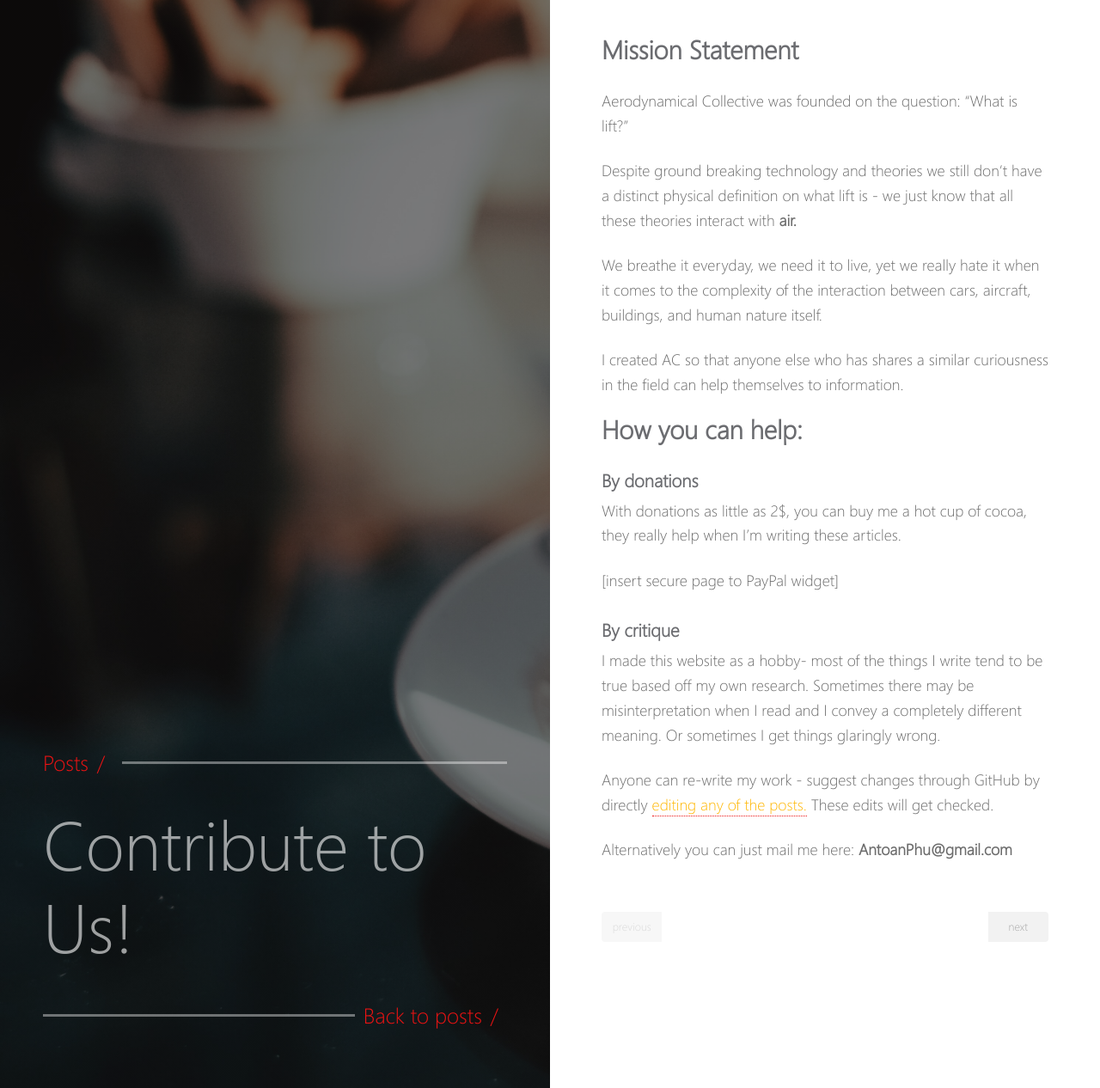
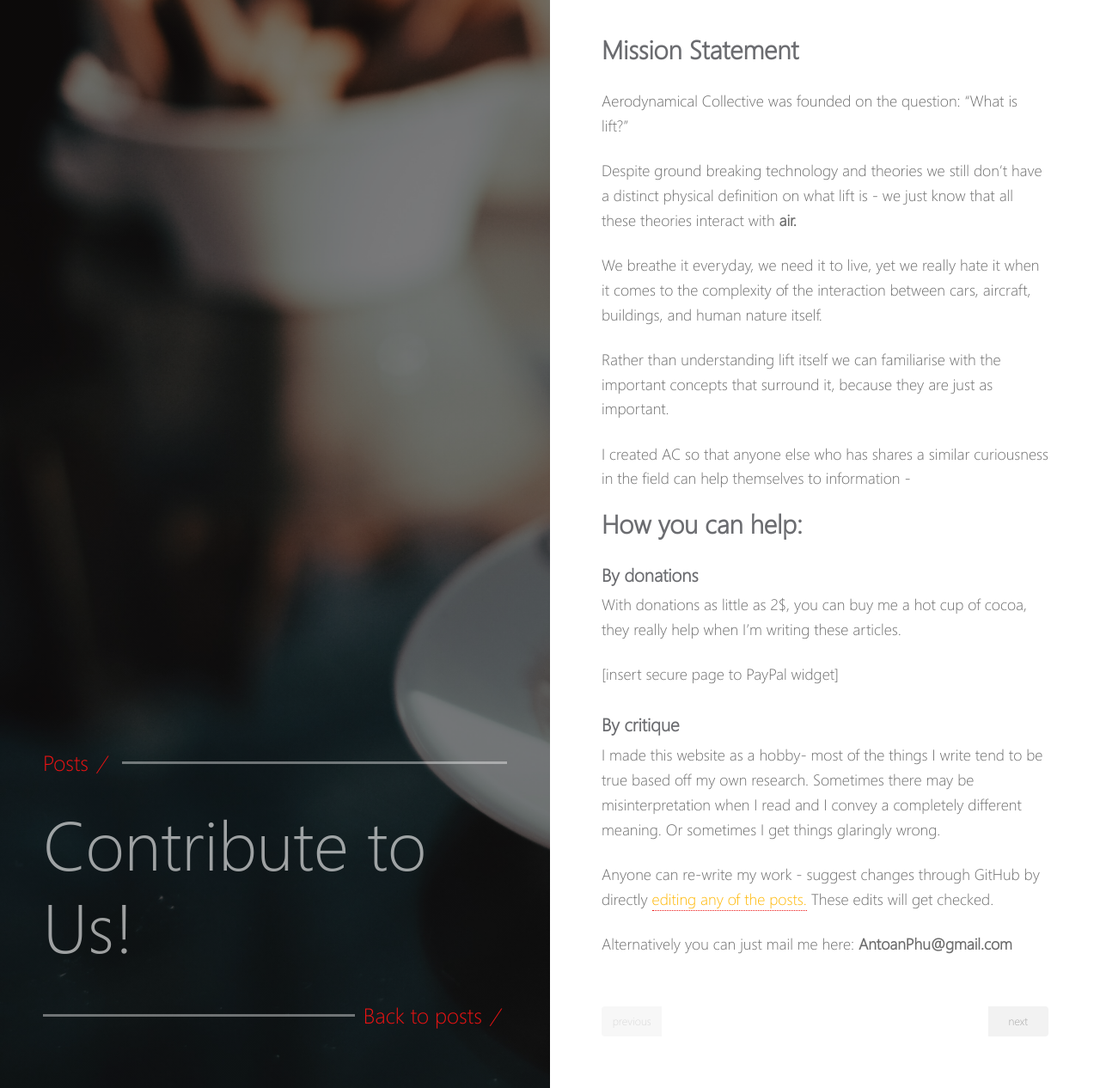
Before and after one commit to EXYZED/AerodynamicalCollective, a Jekyll site: the page built from _posts/2019-07-11-Site-Donations.md, in a window 1280 px wide, cut to the strip 136-1402 px from the top of the page. Shown: the whole strip at 86% size. Built offline with Jekyll 4.4.1, drawn with Linux system fonts in a browser that asks for light colours.

```diff
--- a/_posts/2019-07-11-Site-Donations.md
+++ b/_posts/2019-07-11-Site-Donations.md
@@ -19,7 +19,9 @@ Despite ground breaking technology and theories we still don't have a distinct p
 
 We breathe it everyday, we need it to live, yet we really hate it when it comes to the complexity of the interaction between cars, aircraft, buildings, and human nature itself.
 
-I created AC so that anyone else who has shares a similar curiousness in the field can help themselves to information.
+Rather than understanding lift itself we can familiarise with the important concepts that surround it, because they are just as important.
+
+I created AC so that anyone else who has shares a similar curiousness in the field can help themselves to information -
 
 ## How you can help:
 
--- a/assets/_sass/_base.scss
+++ b/assets/_sass/_base.scss
@@ -214,6 +214,11 @@ blockquote {
   }
 }
 
+// Italic text
+em {
+font-style: italic;
+}
+
 cite {
   font-style: italic;
   font-size: 0.85em;
```
Also changed, not shown: _posts/2019-06-01-formula-one-in-schools-aerodynamical-principles.md (+2 -2 lines).
